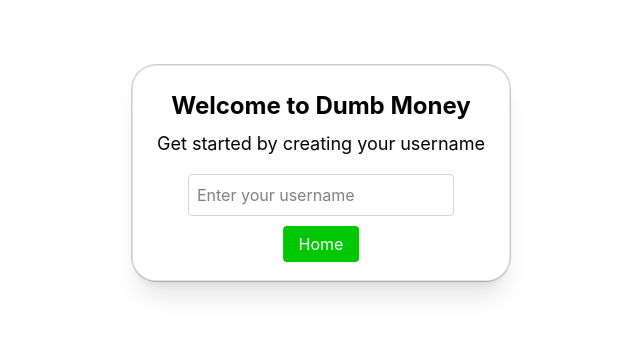
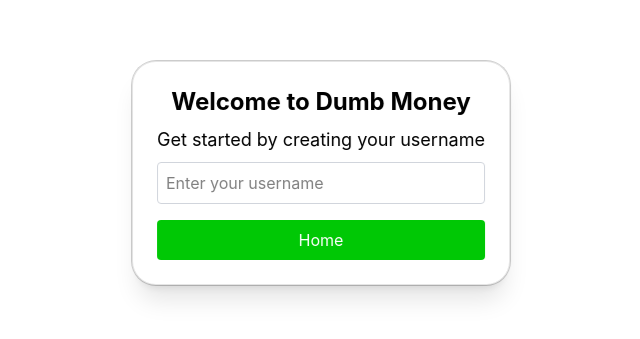
Before and after one commit to SteveUcho/dumb-money-game, a React (Vite) app: page /register in a window 1280 px wide. Shown: the part 227-566 px from the top of the page, without its empty margins (319-959 px from the left). Built offline with nearby package versions, Linux system fonts and the light colour scheme.

Commit message:
fix register user page

```diff
--- a/src/pages/Register.tsx
+++ b/src/pages/Register.tsx
@@ -2,9 +2,10 @@
 import { useSetAtom } from "jotai";
 import { usernameAtom } from "@/utils/atoms";
 import { useState } from "react";
-import { Link } from "react-router";
+import { useNavigate } from "react-router";
 
 function RegisterPage() {
+  const navigate = useNavigate();
   const setUsername = useSetAtom(usernameAtom);
   const [tempUsername, setTempUsername] = useState("");
 
@@ -12,6 +13,7 @@
     e.preventDefault();
     setUsername(tempUsername);
     setTempUsername("");
+    navigate("/home");
   };
 
   return (
@@ -26,7 +28,7 @@
       <div className="text-center">
         <h2 className="text-2xl font-bold pb-2">Welcome to Dumb Money</h2>
         <p className="text-lg">Get started by creating your username</p>
-        <form onSubmit={handleSubmit} className="my-4">
+        <form onSubmit={handleSubmit} className="mt-2 flex flex-col gap-2">
           <input
             required
             className="border border-gray-300 rounded p-2"
@@ -35,10 +37,10 @@
             value={tempUsername}
             onChange={(e) => setTempUsername(e.target.value)}
           />
+          <button className="mt-2 bg-rh-green text-white px-4 py-2 rounded" type="submit">
+            Home
+          </button>
         </form>
-        <Link to="/home" className="mt-2 bg-rh-green text-white px-4 py-2 rounded" type="submit">
-          Home
-        </Link>
       </div>
     </div>
   );
```
